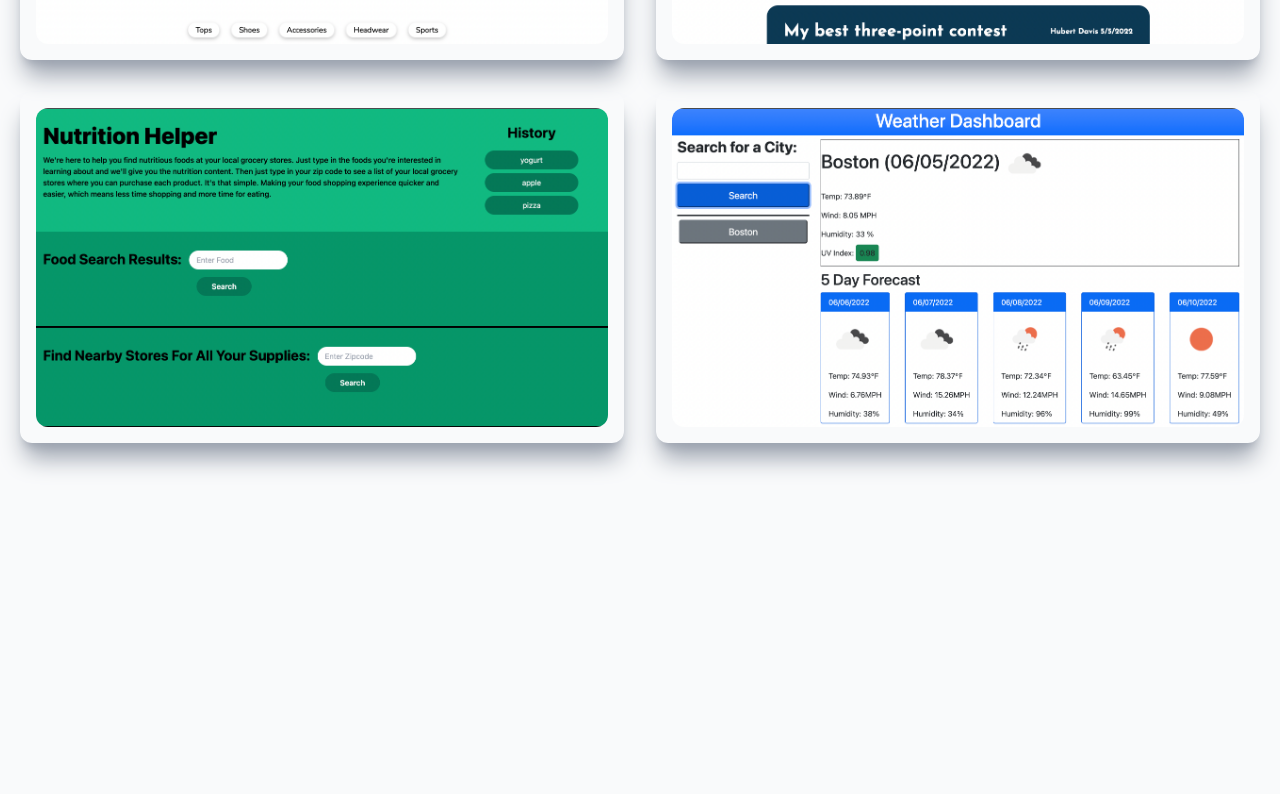
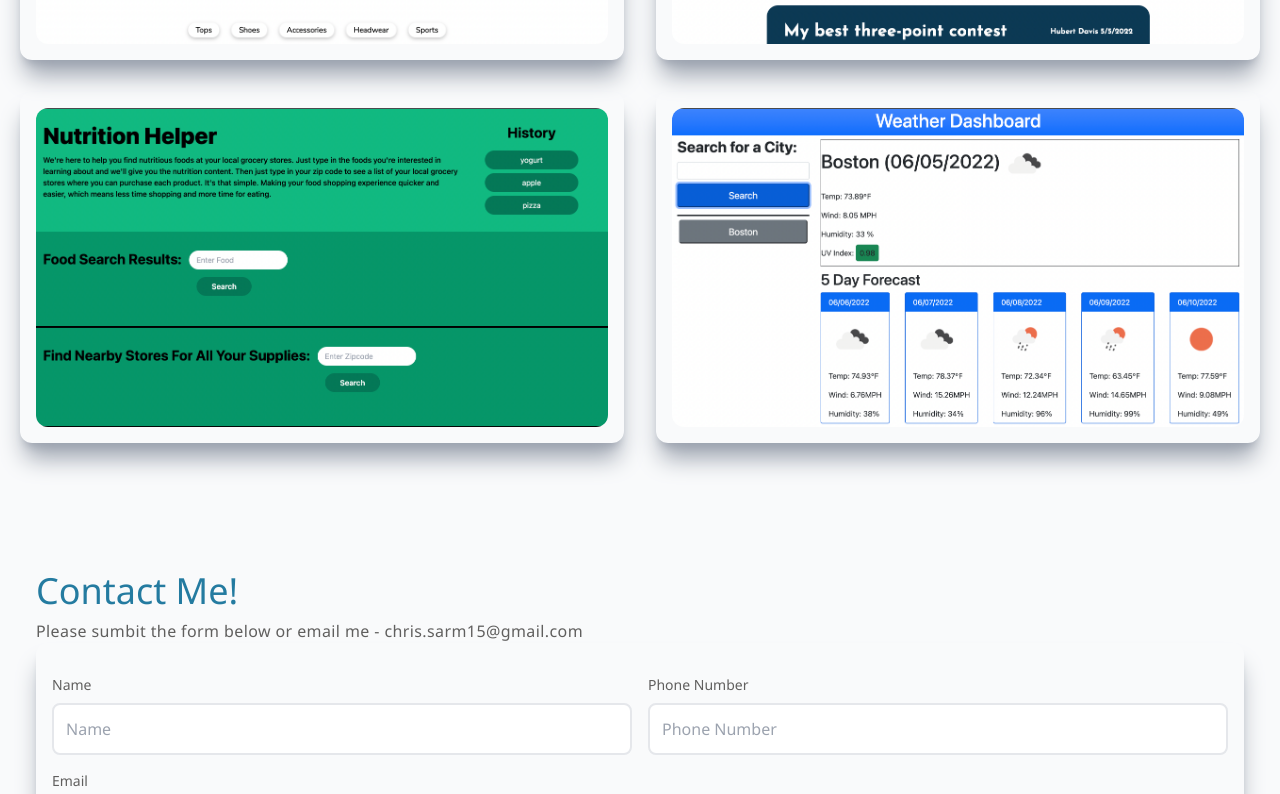
Before and after one commit to chris-15/nextjs-portfolio, a Next.js app: page / in a window 1280 px wide. Shown: the part 2003-2797 px from the top of the page. Before the commit the page ends 2510 px from the top, so only its background shows below. Built offline with nearby package versions, Linux system fonts and the light colour scheme.

Commit message:
added contact section

```diff
--- /dev/null
+++ b/components/Contact.js
@@ -0,0 +1,69 @@
+import React, { useState } from "react";
+
+const Contact = () => {
+  return (
+    <div className="w-full lg:h-screen">
+      <div className="max-w-[1240px] m-auto px-4 py-16 w-full">
+        <h2 className="text-4xl text-[#247ba0] pb-2">Contact Me!</h2>
+        <p className=" tracking-wide">
+          Please sumbit the form below or email me - chris.sarm15@gmail.com
+        </p>
+
+        <div className="w-full h-auto shadow-xl shadow-gray-400 rounded-xl p-4">
+          <form>
+            <div className="grid md:grid-cols-2 gap-4 w-full py-2">
+              {/* Name */}
+              <div className="flex flex-col">
+                <label className="text-sm py-2">Name</label>
+                <input
+                  className="border-2 rounded-lg p-3"
+                  type="text"
+                  placeholder="Name"
+                />
+              </div>
+
+              {/* Phone Number */}
+              <div className="flex flex-col">
+                <label className="text-sm py-2">Phone Number</label>
+                <input
+                  className="border-2 rounded-lg p-3"
+                  type="text"
+                  placeholder="Phone Number"
+                />
+              </div>
+            </div>
+
+            {/* Email */}
+            <div className="flex flex-col">
+              <label className="text-sm py-2">Email</label>
+              <input
+                className="border-2 rounded-lg p-3"
+                type="text"
+                placeholder="Email"
+              />
+            </div>
+
+            {/* Message */}
+            <div className="flex flex-col">
+              <label className="text-sm py-2">Message</label>
+              <textarea
+                className="border-2 rounded-lg p-3"
+                type="text"
+                placeholder="Message"
+                rows={10}
+              />
+            </div>
+
+            <div className="flex flex-col items-center">
+              <button className="w-[200px] md:w-[400px] p-4 mt-4 bg-gradient-to-r from-[#0a2463] to-[#247ba0] text-white rounded-xl shadow-xl shadow-gray-400 ">
+                Sumbit!
+              </button>
+            </div>
+          </form>
+        </div>
+      </div>
+    </div>
+  );
+};
+
+export default Contact;
--- a/components/ProjectItem.js
+++ b/components/ProjectItem.js
@@ -1,8 +1,8 @@
-import React from 'react'
-import Image from 'next/image'
-import Link from 'next/link';
+import React from "react";
+import Image from "next/image";
+import Link from "next/link";
 
-const ProjectItem = ( { title, backgroundImg, projectType, projectUrl }) => {
+const ProjectItem = ({ title, backgroundImg, projectType, projectUrl }) => {
   return (
     <div className="relative flex items-center justify-center h-auto w-full shadow-xl shadow-gray-400 rounded-xl p-4 group hover:bg-gradient-to-r from-[#0a2463] to-[#247ba0]">
       <Image
@@ -11,17 +11,21 @@ const ProjectItem = ( { title, backgroundImg, projectType, projectUrl }) => {
         alt="/"
       />
       <div className="hidden group-hover:block absolute top-[50%] left-[50%] translate-x-[-50%] translate-y-[-50%] ">
-              <h3 className="text-2xl text-white tracking-wider text-center">
-                {title}
-              </h3>
-              <p className="pb-4 pt-2 text-white text-center">{projectType}</p>
-              <Link href={projectUrl}></Link>
-              <p className="text-center py-3 rounded-lg bg-white font-bold text-lg cursor-pointer">
+        <div className="flex flex-col items-center">
+          <h3 className="text-2xl text-white tracking-wider">{title}</h3>
+          <p className="pb-4 pt-2 text-white">{projectType}</p>
+          <div>
+            <Link href={projectUrl}>
+              {" "}
+              <p className=" text-center py-3 rounded-lg bg-white font-bold text-lg cursor-pointer w-[150px]">
                 More Info
               </p>
+            </Link>
           </div>
         </div>
-  )
-}
+      </div>
+    </div>
+  );
+};
 
-export default ProjectItem
+export default ProjectItem;
--- a/components/Projects.js
+++ b/components/Projects.js
@@ -10,7 +10,7 @@ import weatherImg from '../public/assets/images/WeatherDashboard.png';
 const Projects = () => {
   return (
     <div className="w-full px-4 ">
-      <div className="max-w-[1240px] mx-auto  py-16">
+      <div className="max-w-[1240px] mx-auto py-16">
         <h2 className="text-4xl text-[#247ba0] pb-2">Projects</h2>
         <div className="grid md:grid-cols-2 gap-8">
           <ProjectItem
--- a/pages/index.js
+++ b/pages/index.js
@@ -6,6 +6,7 @@ import HomePage from "../components/HomePage";
 import About from "../components/About";
 import Skills from "../components/Skills";
 import Projects from "../components/Projects";
+import Contact from "../components/Contact"
 
 
 
@@ -22,6 +23,7 @@ export default function Home() {
     <HomePage />
     <About />
     <Projects />
+    <Contact />
 
 
    </div>
```
Lines whose indentation alone changed are shown as unchanged.
